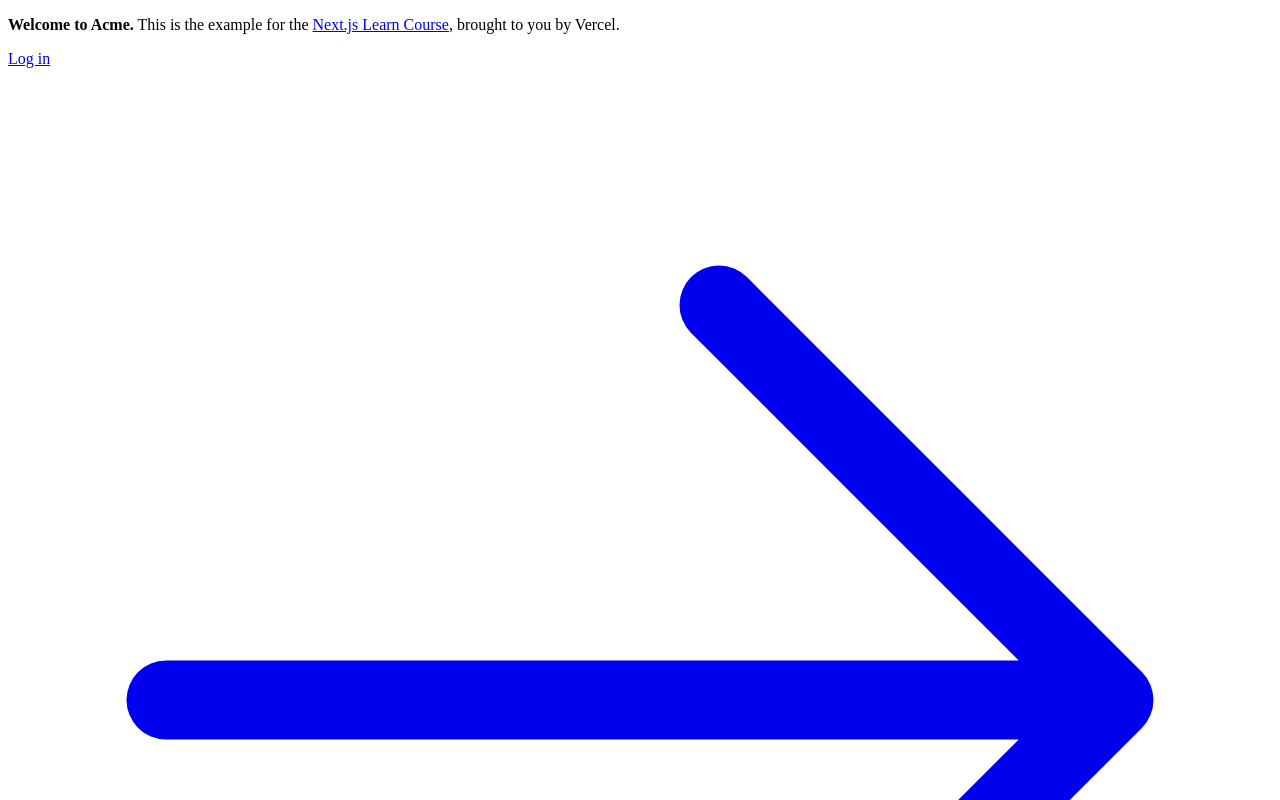
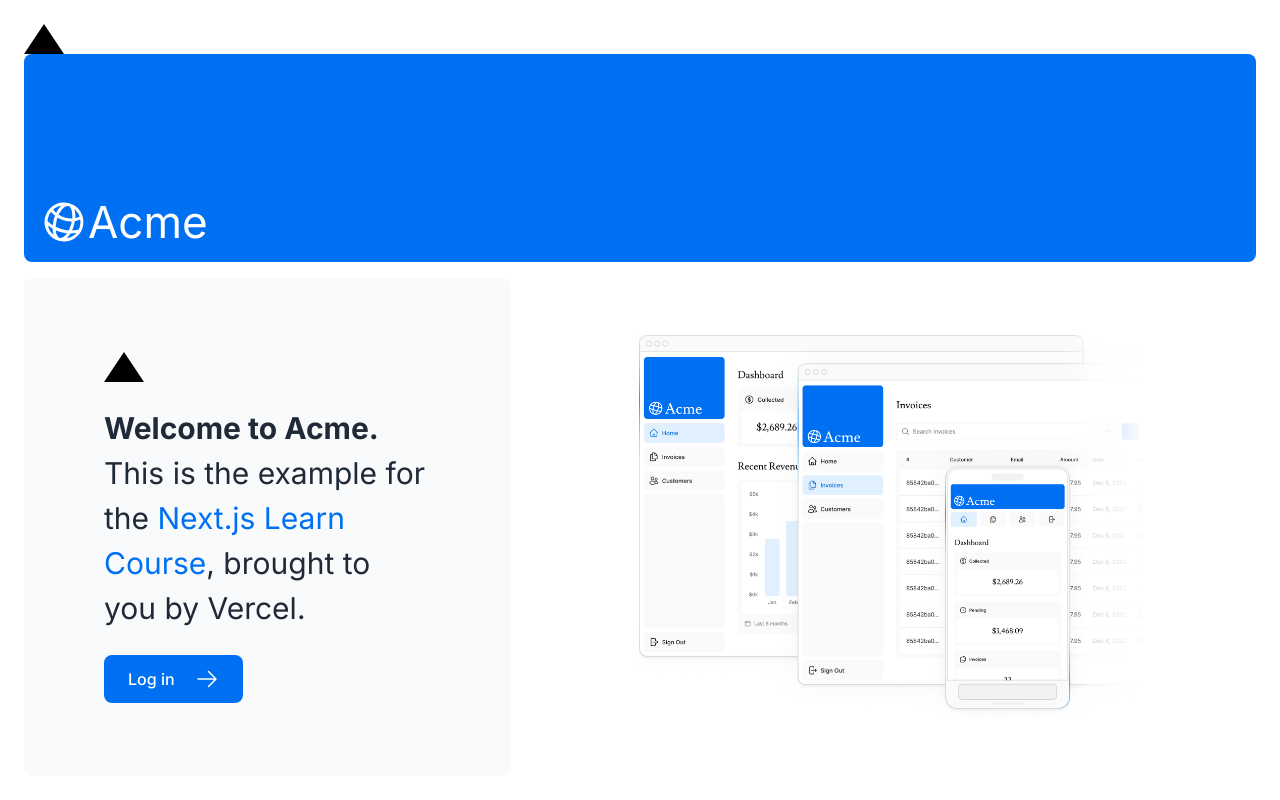
Before and after one commit to wayneGlfls/nextjs-stickermule, a Next.js app: page / in a window 1280 px wide. Shown: the top 800 px of the page. Built offline with nearby package versions, Linux system fonts and the light colour scheme.

Commit message:
Add several new pages

```diff
--- /dev/null
+++ b/app/dashboard/customers/page.tsx
@@ -0,0 +1,3 @@
+export default function Page() {
+    return <p>Customers Page</p>;
+  }
--- /dev/null
+++ b/app/dashboard/invoices/page.tsx
@@ -0,0 +1,3 @@
+export default function Page() {
+    return <p>Invoices Page</p>;
+  }
--- /dev/null
+++ b/app/dashboard/layout.tsx
@@ -0,0 +1,12 @@
+import SideNav from '@/app/ui/dashboard/sidenav';
+
+export default function Layout({ children }: { children: React.ReactNode }) {
+  return (
+    <div className="flex h-screen flex-col md:flex-row md:overflow-hidden">
+      <div className="w-full flex-none md:w-64">
+        <SideNav />
+      </div>
+      <div className="flex-grow p-6 md:overflow-y-auto md:p-12">{children}</div>
+    </div>
+  );
+}
--- /dev/null
+++ b/app/dashboard/page.tsx
@@ -0,0 +1,3 @@
+export default function Page() {
+    return <p>Dashboard Page</p>;
+  }
--- a/app/layout.tsx
+++ b/app/layout.tsx
@@ -1,3 +1,6 @@
+import '@/app/ui/global.css';
+import { inter } from '@/app/ui/fonts';
+
 export default function RootLayout({
   children,
 }: {
@@ -5,7 +8,7 @@
 }) {
   return (
     <html lang="en">
-      <body>{children}</body>
+      <body className={`${inter.className} antialiased`}>{children}</body>
     </html>
   );
 }
--- /dev/null
+++ b/app/lib/apolloClient.js
@@ -0,0 +1,8 @@
+import { ApolloClient, InMemoryCache } from '@apollo/client';
+
+const client = new ApolloClient({
+  uri: 'http://localhost:9000/graphql',
+  cache: new InMemoryCache()
+});
+
+export default client;
--- a/app/page.tsx
+++ b/app/page.tsx
@@ -1,16 +1,22 @@
 import AcmeLogo from '@/app/ui/acme-logo';
 import { ArrowRightIcon } from '@heroicons/react/24/outline';
 import Link from 'next/link';
+import styles from '@/app/ui/home.module.css';
+import apolloClient from '@/app/lib/apolloClient';
+import { lusitana } from '@/app/ui/fonts';
+import Image from 'next/image';
 
 export default function Page() {
   return (
     <main className="flex min-h-screen flex-col p-6">
+      <div className={styles.shape} />
       <div className="flex h-20 shrink-0 items-end rounded-lg bg-blue-500 p-4 md:h-52">
-        {/* <AcmeLogo /> */}
+        <AcmeLogo />
       </div>
       <div className="mt-4 flex grow flex-col gap-4 md:flex-row">
         <div className="flex flex-col justify-center gap-6 rounded-lg bg-gray-50 px-6 py-10 md:w-2/5 md:px-20">
-          <p className={`text-xl text-gray-800 md:text-3xl md:leading-normal`}>
+        <div className={styles.shape}/>
+        <p className={`${lusitana.className} text-xl text-gray-800 md:text-3xl md:leading-normal`}>
             <strong>Welcome to Acme.</strong> This is the example for the{' '}
             <a href="https://nextjs.org/learn/" className="text-blue-500">
               Next.js Learn Course
@@ -25,7 +31,20 @@
           </Link>
         </div>
         <div className="flex items-center justify-center p-6 md:w-3/5 md:px-28 md:py-12">
-          {/* Add Hero Images Here */}
+            <Image
+              src="/hero-desktop.png"
+              width={1000}
+              height={1000}
+              className="hidden md:block"
+              alt="Screenshots of the dashboard project showing desktop version"
+            />
+            <Image
+              src="/hero-mobile.png"
+              width={560}
+              height={620}
+              className="block md:hidden"
+              alt="Screenshots of the dashboard project showing mobile version"
+            />
         </div>
       </div>
     </main>
--- a/app/ui/dashboard/nav-links.tsx
+++ b/app/ui/dashboard/nav-links.tsx
@@ -1,8 +1,14 @@
+'use client';
+
 import {
   UserGroupIcon,
   HomeIcon,
   DocumentDuplicateIcon,
 } from '@heroicons/react/24/outline';
+import Link from 'next/link';
+import { usePathname } from 'next/navigation';
+import clsx from 'clsx';
+
 
 // Map of links to display in the side navigation.
 // Depending on the size of the application, this would be stored in a database.
@@ -17,19 +23,25 @@
 ];
 
 export default function NavLinks() {
+  const pathname = usePathname();
   return (
     <>
       {links.map((link) => {
         const LinkIcon = link.icon;
         return (
-          <a
+          <Link
             key={link.name}
             href={link.href}
-            className="flex h-[48px] grow items-center justify-center gap-2 rounded-md bg-gray-50 p-3 text-sm font-medium hover:bg-sky-100 hover:text-blue-600 md:flex-none md:justify-start md:p-2 md:px-3"
+            className={clsx(
+              'flex h-[48px] grow items-center justify-center gap-2 rounded-md bg-gray-50 p-3 text-sm font-medium hover:bg-sky-100 hover:text-blue-600 md:flex-none md:justify-start md:p-2 md:px-3',
+              {
+                'bg-sky-100 text-blue-600': pathname === link.href,
+              },
+            )}
           >
             <LinkIcon className="w-6" />
             <p className="hidden md:block">{link.name}</p>
-          </a>
+          </Link>
         );
       })}
     </>
--- /dev/null
+++ b/app/ui/fonts.ts
@@ -0,0 +1,4 @@
+import { Inter } from 'next/font/google';
+
+export const inter = Inter({ subsets: ['latin'] });
+export const lusitana = Inter({ subsets: ['latin'], weight: ['400', '700'] });
--- /dev/null
+++ b/app/ui/home.module.css
@@ -0,0 +1,7 @@
+.shape {
+    height: 0;
+    width: 0;
+    border-bottom: 30px solid black;
+    border-left: 20px solid transparent;
+    border-right: 20px solid transparent;
+  }
```
